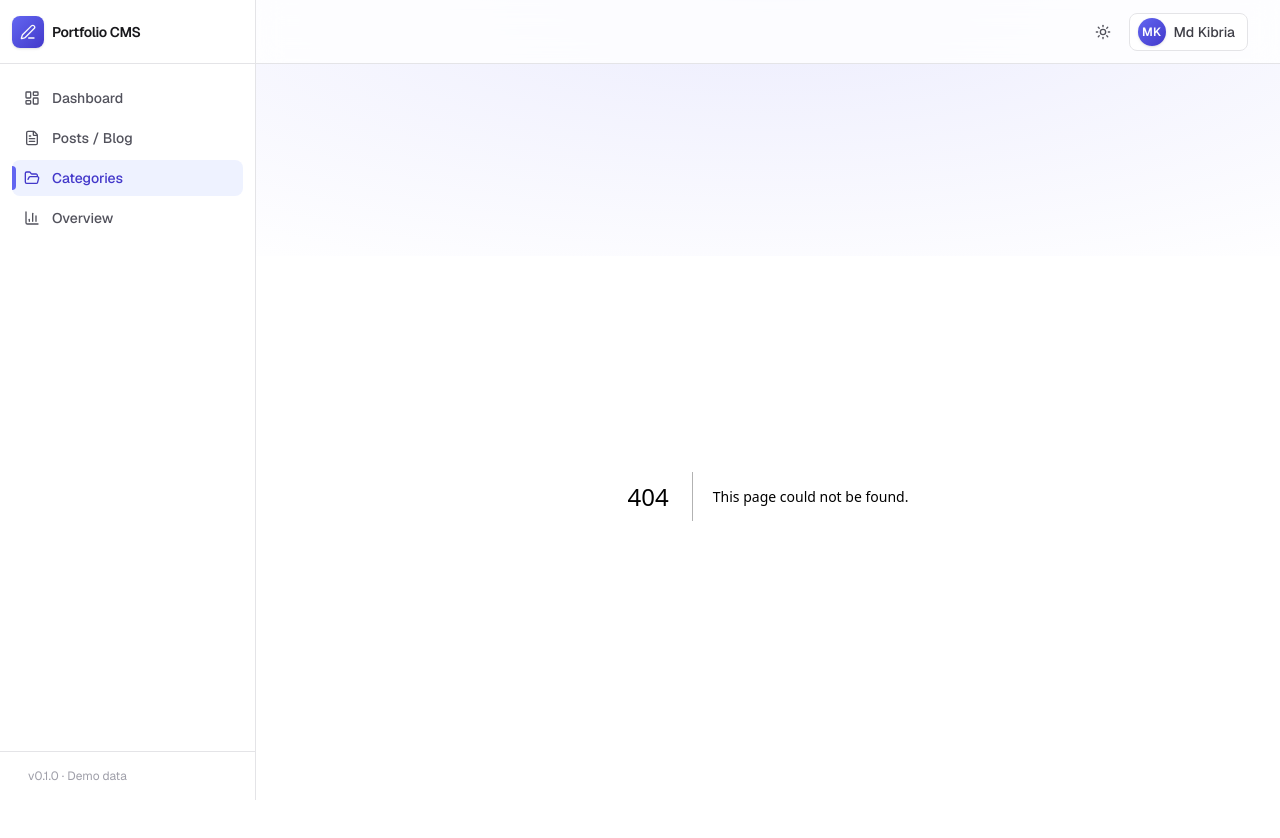
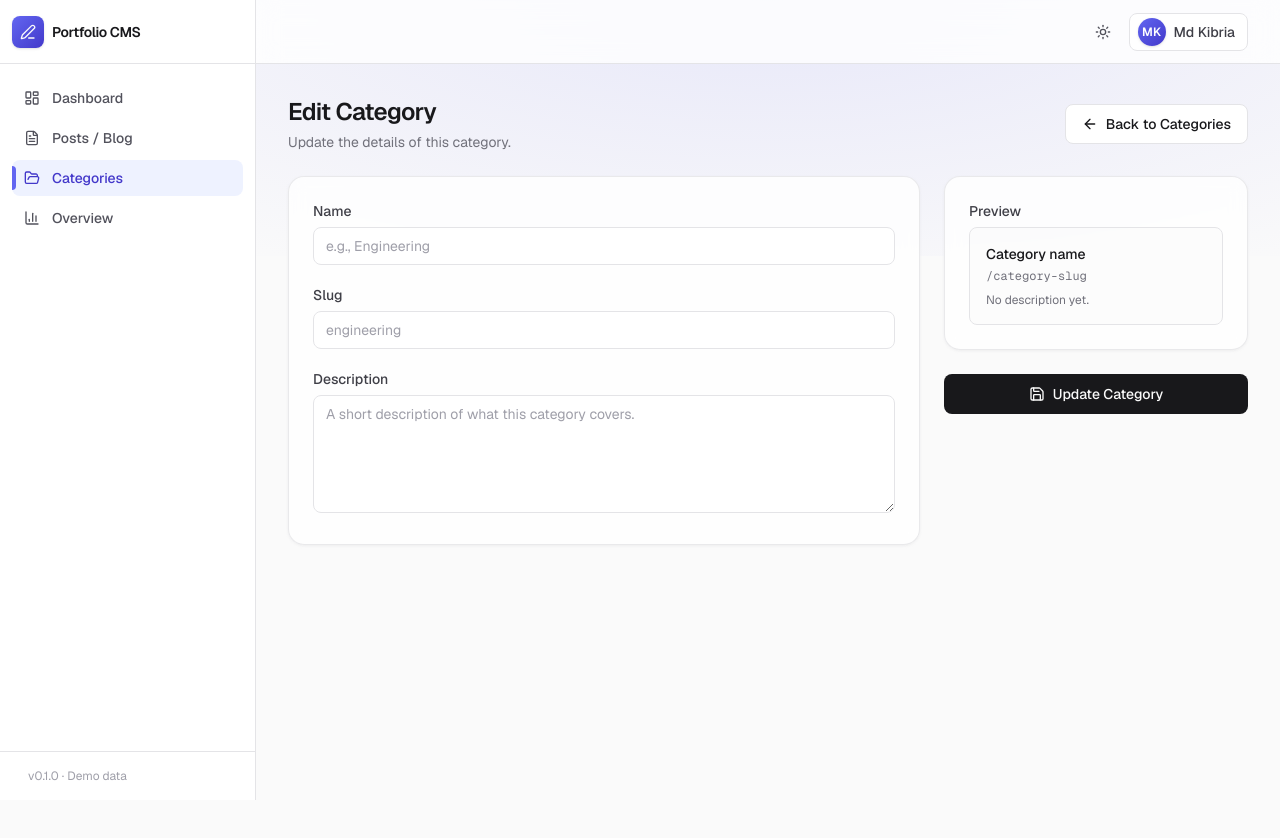
Before and after one commit to kibriahq/portfolio-cms, a Next.js app: page /categories/edit/1 in a window 1280 px wide. Before the commit this address had no page. Shown: the top 838 px of the page. After the commit the page ends 800 px from the top, so only its background shows below. Built offline with nearby package versions, Linux system fonts and the light colour scheme; no server answers; the database is empty.

Commit message:
implement category update

```diff
--- a/src/actions/categories.tsx
+++ b/src/actions/categories.tsx
@@ -3,10 +3,13 @@
 import { prisma } from "@/lib/prisma";
 
 export async function getCategories() {
-  // fetch all categories with post count
   return prisma.category.findMany({
     include: { _count: { select: { blogs: true } } },
   });
+}
+
+export async function getCategoryById(id: string) {
+  return prisma.category.findUnique({ where: { id } });
 }
 
 export async function createCategory(data: { name: string; slug: string; description?: string }) {
--- /dev/null
+++ b/src/app/categories/edit/[id]/page.tsx
@@ -0,0 +1,31 @@
+import Link from "next/link";
+import { ArrowLeft } from "lucide-react";
+import { PageHeader } from "@/components/layout/PageHeader";
+import { CategoryForm } from "@/components/forms/CategoryForm";
+import { Button } from "@/components/ui/Button";
+import { getCategoryById } from "@/actions/categories";
+
+export default async function EditCategoryPage({ params }: { params: Promise<{ id: string }> }) {
+    const { id } = await params;
+    const category = await getCategoryById(id);
+
+    return (
+        <>
+            <PageHeader
+                title="Edit Category"
+                description="Update the details of this category."
+
+                actions={
+                    <Link href="/categories">
+                        <Button variant="secondary">
+                            <ArrowLeft className="h-4 w-4" />
+                            Back to Categories
+                        </Button>
+                    </Link>
+                }
+            />
+
+            <CategoryForm type="edit" category={category} />
+        </>
+    );
+}
--- a/src/app/categories/new/page.tsx
+++ b/src/app/categories/new/page.tsx
@@ -20,7 +20,7 @@ export default function NewCategoryPage() {
         }
       />
 
-      <CategoryForm />
+      <CategoryForm type="create" category={null} />
     </>
   );
 }
--- a/src/components/forms/CategoryForm.tsx
+++ b/src/components/forms/CategoryForm.tsx
@@ -5,8 +5,9 @@ import { Save } from "lucide-react";
 import { Card } from "@/components/ui/Card";
 import { Button } from "@/components/ui/Button";
 import { toast } from "react-toastify";
-import { createCategory } from "@/actions/categories";
+import { createCategory, updateCategory } from "@/actions/categories";
 import { useRouter } from "next/navigation";
+import { Category } from "@/types/category";
 
 const emptyForm = {
   name: "",
@@ -22,8 +23,14 @@ function slugify(value: string): string {
     .replace(/^-+|-+$/g, "");
 }
 
-export function CategoryForm() {
-  const [form, setForm] = useState(emptyForm);
+export function CategoryForm({ type, category }: { type: "create" | "edit"; category: Category | null }) {
+  const cat = {
+    name: category?.name || "",
+    slug: category?.slug || "",
+    description: category?.description || "",
+  }
+
+  const [form, setForm] = useState(cat ?? emptyForm);
   const router = useRouter();
 
   function update<K extends keyof typeof form>(key: K, value: (typeof form)[K]) {
@@ -31,11 +38,21 @@ export function CategoryForm() {
   }
 
   function handleNameChange(value: string) {
+    if (type === "create") {
       setForm((prev) => ({
         ...prev,
         name: value,
         slug: slugify(value),
       }));
+    }
+
+    if (type === "edit") {
+      setForm((prev) => ({
+        ...prev,
+        name: value,
+        slug: form?.slug || slugify(value),
+      }));
+    }
   }
 
   async function handleSubmit(event: React.FormEvent<HTMLFormElement>) {
@@ -46,8 +63,16 @@ export function CategoryForm() {
     }
 
     try {
+      if (type === "create") {
         await createCategory(form);
         toast.success("Category saved successfully!");
+      }
+
+      if (type === "edit" && category) {
+        await updateCategory(category.id, form);
+        toast.success("Category updated successfully!");
+      }
+
       setForm(emptyForm); // Reset form after submission
       router.push("/categories"); // Navigate to categories page after submission
     } catch (error) {
@@ -120,7 +145,7 @@ export function CategoryForm() {
         <div className="flex flex-col gap-2">
           <Button type="submit">
             <Save className="h-4 w-4" />
-            Save Category
+            {type === "create" ? "Create Category" : "Update Category"}
           </Button>
         </div>
       </div>
```
Lines whose indentation alone changed are shown as unchanged.
